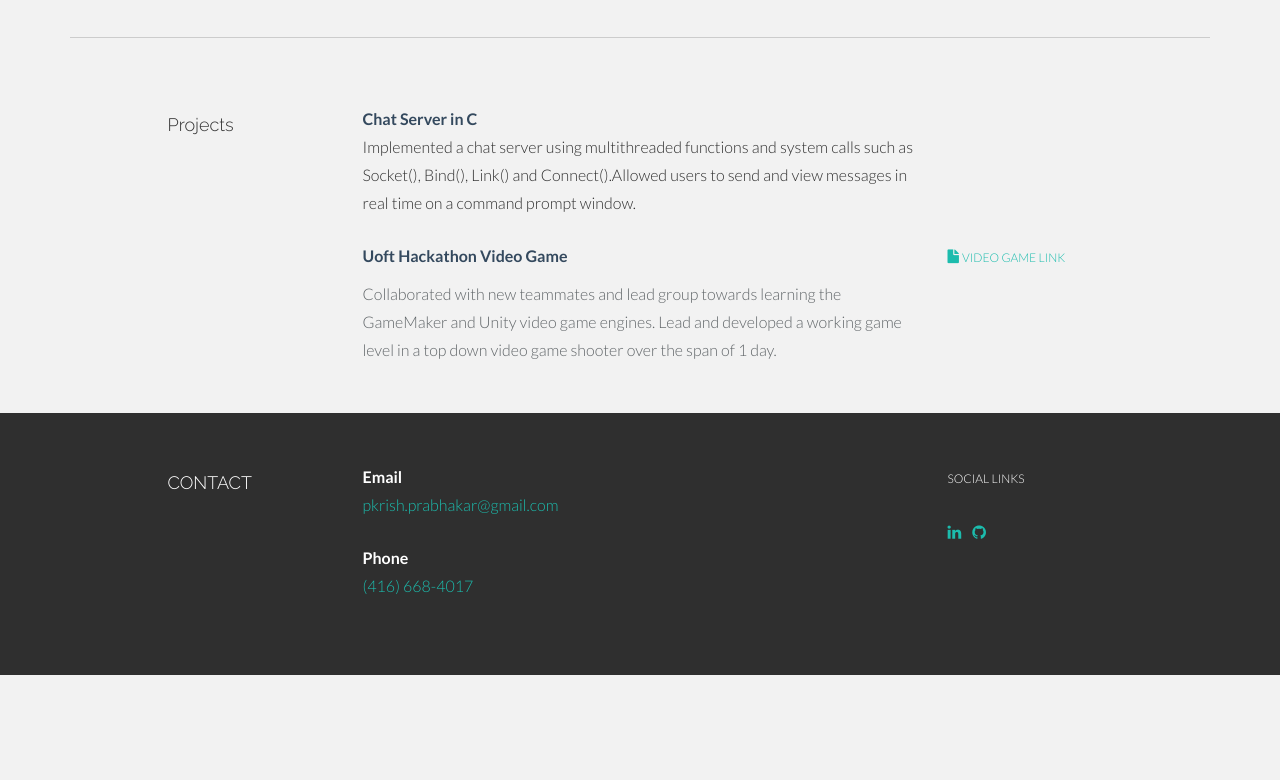
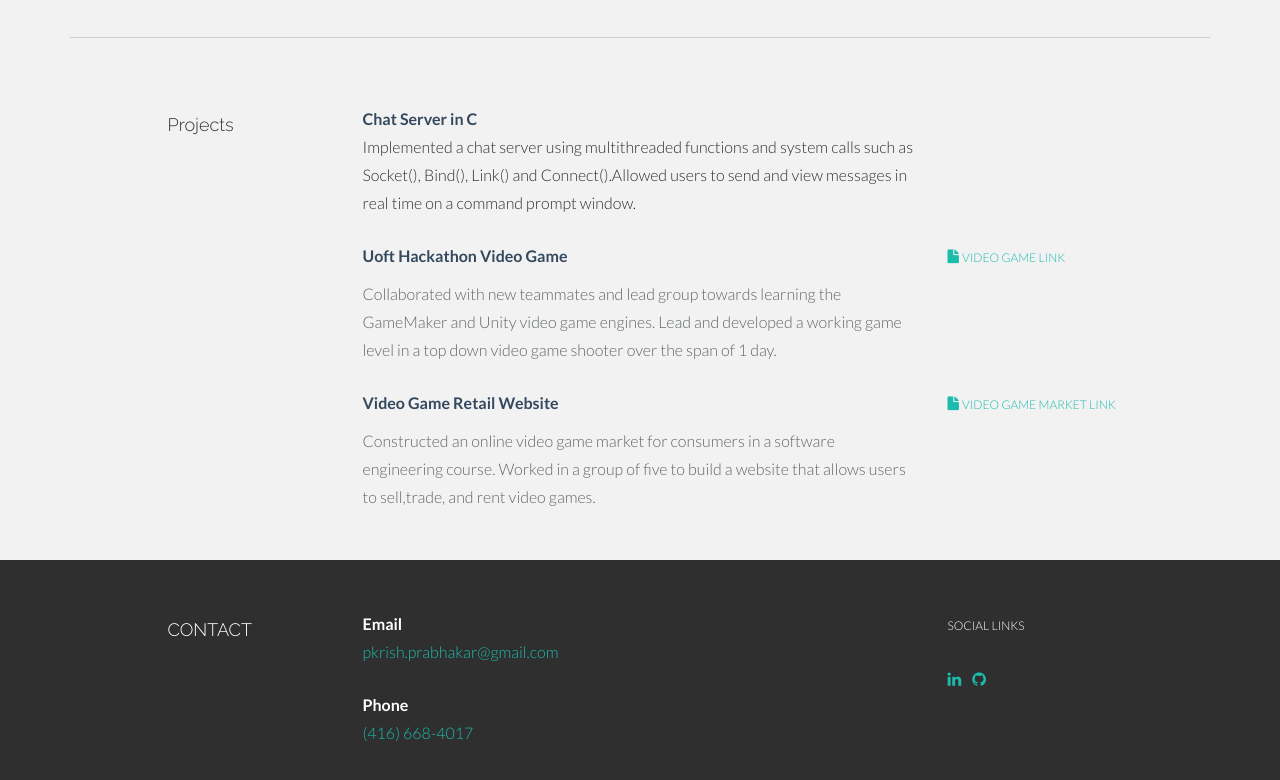
Before and after one commit to krishprabhakar/krishprabhakar.github.io, a plain HTML site: page index.html in a window 1280 px wide. Shown: the part 2302-3082 px from the top of the page. Before the commit the page ends 2977 px from the top, so only its background shows below. Drawn offline with nearby package versions, Linux system fonts and the light colour scheme.

```diff
--- a/index.html
+++ b/index.html
@@ -195,6 +195,15 @@
 					<p><a href="https://he-s3.s3.amazonaws.com/media/sprint/uofthacks-iv/team/132984/78376a82017HackathonPitch.zip" target="_blank"><i class="icon-file"></i> <sm>Video Game Link</sm></a></p>
 				</div>
 
+				<div class="col-lg-6 col-lg-offset-3">
+					<p class="tight"><t>Video Game Retail Website</t><br/>
+					</p>
+					<p><more>Constructed an online video game market for consumers in a software engineering course. Worked in a group of five to build a website that allows users to sell,trade, and rent video games. </more></p>
+				</div>
+				<div class="col-lg-3">
+					<p><a href="https://cslinux.utm.utoronto.ca/~khanzuh1/project-fivestagesofgrief/webstore/index.php#" target="_blank"><i class="icon-file"></i> <sm>Video Game Market Link</sm></a></p>
+				</div>
+
 		</div><!--/.row -->
 		<br>
 	</div><!--/.container -->
```
